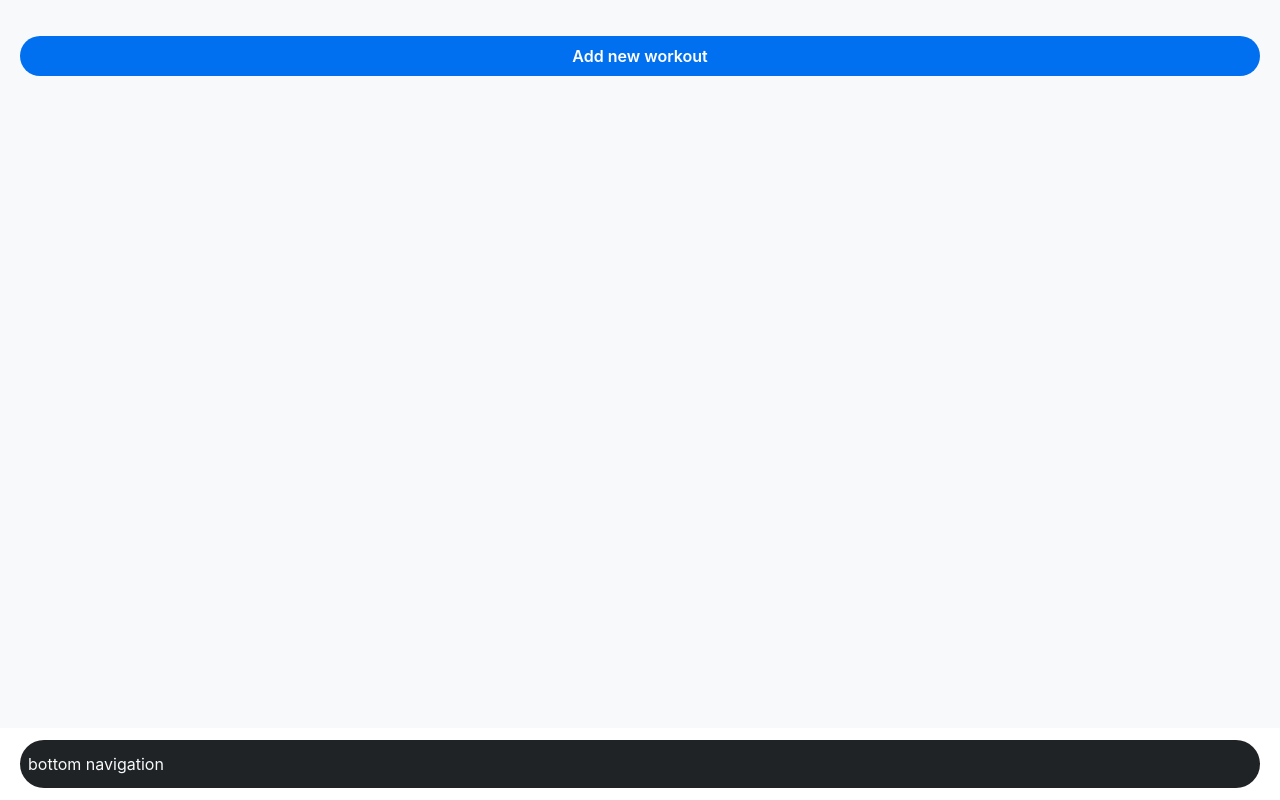
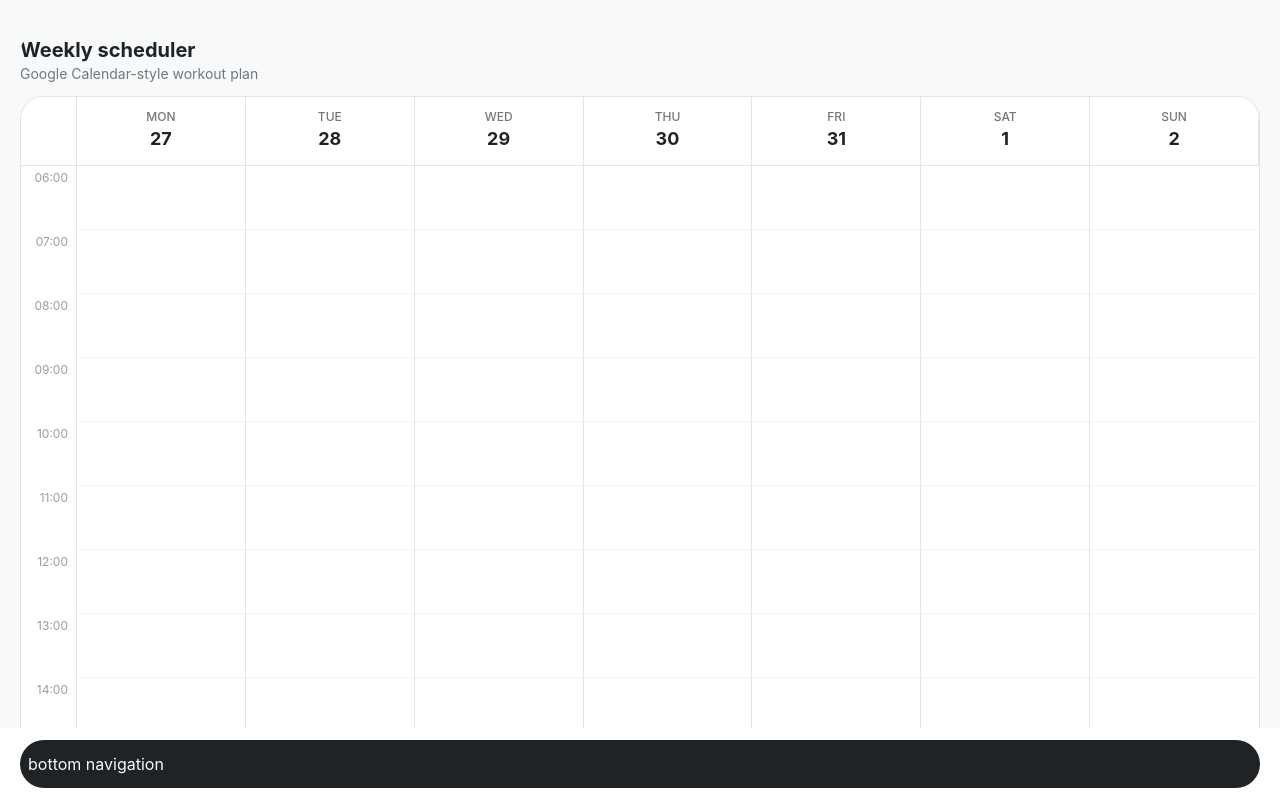
Before and after one commit to SadeghSourceCode/gym-activity-tracker, an Angular app: page / in a window 1280 px wide. Built offline with nearby package versions, Linux system fonts and the light colour scheme.

Commit message:
Add weekly workout scheduler grid

```diff
--- a/src/app/features/workout/features/main/main.component.html
+++ b/src/app/features/workout/features/main/main.component.html
@@ -1,5 +1,7 @@
 <div class="flex w-full min-w-0 max-w-full flex-col overflow-hidden">
   <div class="mt-4 flex w-full min-w-0 max-w-full flex-col gap-4 overflow-hidden rounded-2xl">
+    <app-week-scheduler [workouts]="workouts()" />
+
     @for (workout of workouts(); track workout.id; let last = $last) {
       <div
         class="relative flex w-full min-w-0 max-w-full flex-col gap-4 overflow-hidden rounded-3xl border border-[#E3E5E5] bg-white p-3 shadow-sm"
--- a/src/app/features/workout/features/main/main.component.ts
+++ b/src/app/features/workout/features/main/main.component.ts
@@ -5,6 +5,7 @@ import {
   ExerciseDbApiService,
   ExerciseDbExercise,
 } from '../../services/exercise-db-api.service';
+import { WeekSchedulerComponent } from '../week-scheduler/week-scheduler.component';
 
 interface WorkoutSet {
   id: number;
@@ -23,6 +24,7 @@ interface Workout {
 
 @Component({
   selector: 'app-main',
+  imports: [WeekSchedulerComponent],
   templateUrl: './main.component.html',
 })
 export class MainComponent {
--- /dev/null
+++ b/src/app/features/workout/features/week-scheduler/week-scheduler-grid.component.html
@@ -0,0 +1,53 @@
+<div class="overflow-hidden rounded-3xl border border-[#E3E5E5] bg-white shadow-sm">
+  <div class="grid grid-cols-[56px_repeat(7,minmax(96px,1fr))] overflow-x-auto">
+    <div class="sticky left-0 z-20 border-b border-r border-[#E3E5E5] bg-white"></div>
+
+    @for (day of weekDays(); track day.date.toDateString()) {
+      <div class="border-b border-r border-[#E3E5E5] bg-white p-3 text-center last:border-r-0">
+        <p class="text-xs font-medium uppercase text-[#72777A]">{{ day.label }}</p>
+        <p class="text-lg font-bold text-[#202325]">{{ day.date.getDate() }}</p>
+      </div>
+    }
+
+    <div class="sticky left-0 z-10 bg-white">
+      @for (hour of hours; track hour) {
+        <div class="h-16 border-r border-[#E3E5E5] pr-2 pt-1 text-right text-xs text-[#979C9E]">
+          {{ hour.toString().padStart(2, '0') }}:00
+        </div>
+      }
+    </div>
+
+    @for (day of weekDays(); track day.date.toDateString()) {
+      <div class="relative min-w-24 border-r border-[#E3E5E5] last:border-r-0">
+        @for (hour of hours; track hour) {
+          <div class="h-16 border-b border-[#F2F4F5]"></div>
+        }
+
+        @for (event of day.events; track event.id) {
+          <div
+            class="absolute left-1 right-1 overflow-hidden rounded-2xl border border-[#80BBFF] bg-[#EBF4FF] p-2 shadow-sm"
+            [style]="getEventStyle(event)"
+          >
+            <div class="flex min-w-0 items-center gap-2">
+              @if (event.thumbnailUrl) {
+                <img
+                  class="size-7 shrink-0 rounded-lg bg-white object-cover"
+                  [src]="event.thumbnailUrl"
+                  [alt]="event.title"
+                  loading="lazy"
+                />
+              }
+
+              <div class="min-w-0">
+                <p class="truncate text-xs font-bold text-[#0070F0]">{{ event.title }}</p>
+                <p class="truncate text-[10px] text-[#404446]">
+                  {{ event.startsAt.toLocaleTimeString([], { hour: '2-digit', minute: '2-digit' }) }}
+                </p>
+              </div>
+            </div>
+          </div>
+        }
+      </div>
+    }
+  </div>
+</div>
--- /dev/null
+++ b/src/app/features/workout/features/week-scheduler/week-scheduler-grid.component.ts
@@ -0,0 +1,101 @@
+import { Component, computed, input } from '@angular/core';
+
+export interface WeekSchedulerEvent {
+  id: number;
+  title: string;
+  startsAt: Date;
+  durationMinutes: number;
+  thumbnailUrl?: string;
+}
+
+interface WeekDay {
+  label: string;
+  date: Date;
+  events: PositionedWeekSchedulerEvent[];
+}
+
+interface PositionedWeekSchedulerEvent extends WeekSchedulerEvent {
+  topPercent: number;
+  heightPercent: number;
+}
+
+@Component({
+  selector: 'app-week-scheduler-grid',
+  standalone: true,
+  templateUrl: './week-scheduler-grid.component.html',
+})
+export class WeekSchedulerGridComponent {
+  events = input.required<WeekSchedulerEvent[]>();
+
+  private readonly dayStartHour = 6;
+  private readonly dayEndHour = 22;
+  private readonly visibleMinutes = (this.dayEndHour - this.dayStartHour) * 60;
+
+  readonly hours = Array.from(
+    { length: this.dayEndHour - this.dayStartHour + 1 },
+    (_, index) => this.dayStartHour + index,
+  );
+
+  readonly weekDays = computed<WeekDay[]>(() => {
+    const weekStart = this.getWeekStart(new Date());
+
+    return Array.from({ length: 7 }, (_, index) => {
+      const date = new Date(weekStart);
+      date.setDate(weekStart.getDate() + index);
+
+      return {
+        label: date.toLocaleDateString(undefined, { weekday: 'short' }),
+        date,
+        events: this.getEventsForDate(date),
+      };
+    });
+  });
+
+  getEventStyle(event: PositionedWeekSchedulerEvent): Record<string, string> {
+    return {
+      top: `${event.topPercent}%`,
+      height: `${event.heightPercent}%`,
+    };
+  }
+
+  private getEventsForDate(date: Date): PositionedWeekSchedulerEvent[] {
+    return this.events()
+      .filter((event) => this.isSameDate(event.startsAt, date))
+      .map((event) => this.positionEvent(event))
+      .sort((a, b) => a.startsAt.getTime() - b.startsAt.getTime());
+  }
+
+  private positionEvent(event: WeekSchedulerEvent): PositionedWeekSchedulerEvent {
+    const startMinutes = event.startsAt.getHours() * 60 + event.startsAt.getMinutes();
+    const relativeStartMinutes = Math.max(0, startMinutes - this.dayStartHour * 60);
+    const constrainedDuration = Math.min(
+      event.durationMinutes,
+      this.visibleMinutes - relativeStartMinutes,
+    );
+
+    return {
+      ...event,
+      topPercent: (relativeStartMinutes / this.visibleMinutes) * 100,
+      heightPercent: (Math.max(constrainedDuration, 30) / this.visibleMinutes) * 100,
+    };
+  }
+
+  private getWeekStart(date: Date): Date {
+    const weekStart = new Date(date);
+    const day = weekStart.getDay();
+    const mondayOffset = day === 0 ? -6 : 1 - day;
+
+    weekStart.setDate(weekStart.getDate() + mondayOffset);
+    weekStart.setHours(0, 0, 0, 0);
+
+    return weekStart;
+  }
+
+  private isSameDate(left: Date, right: Date): boolean {
+    return (
+      left.getFullYear() === right.getFullYear() &&
+      left.getMonth() === right.getMonth() &&
+      left.getDate() === right.getDate()
+    );
+  }
+}
--- /dev/null
+++ b/src/app/features/workout/features/week-scheduler/week-scheduler.component.html
@@ -0,0 +1,10 @@
+<section class="flex w-full flex-col gap-3">
+  <div class="flex items-center justify-between">
+    <div>
+      <h2 class="text-xl font-bold text-[#202325]">Weekly scheduler</h2>
+      <p class="text-sm text-[#72777A]">Google Calendar-style workout plan</p>
+    </div>
+  </div>
+
+  <app-week-scheduler-grid [events]="events()" />
+</section>
--- /dev/null
+++ b/src/app/features/workout/features/week-scheduler/week-scheduler.component.ts
@@ -0,0 +1,32 @@
+import { Component, computed, input } from '@angular/core';
+import {
+  WeekSchedulerEvent,
+  WeekSchedulerGridComponent,
+} from './week-scheduler-grid.component';
+
+export interface SchedulableWorkout {
+  id: number;
+  name: string;
+  date: Date;
+  thumbnailUrl?: string;
+}
+
+@Component({
+  selector: 'app-week-scheduler',
+  standalone: true,
+  imports: [WeekSchedulerGridComponent],
+  templateUrl: './week-scheduler.component.html',
+})
+export class WeekSchedulerComponent {
+  workouts = input.required<SchedulableWorkout[]>();
+
+  readonly events = computed<WeekSchedulerEvent[]>(() =>
+    this.workouts().map((workout) => ({
+      id: workout.id,
+      title: workout.name,
+      startsAt: workout.date,
+      durationMinutes: 60,
+      thumbnailUrl: workout.thumbnailUrl,
+    })),
+  );
+}
```
